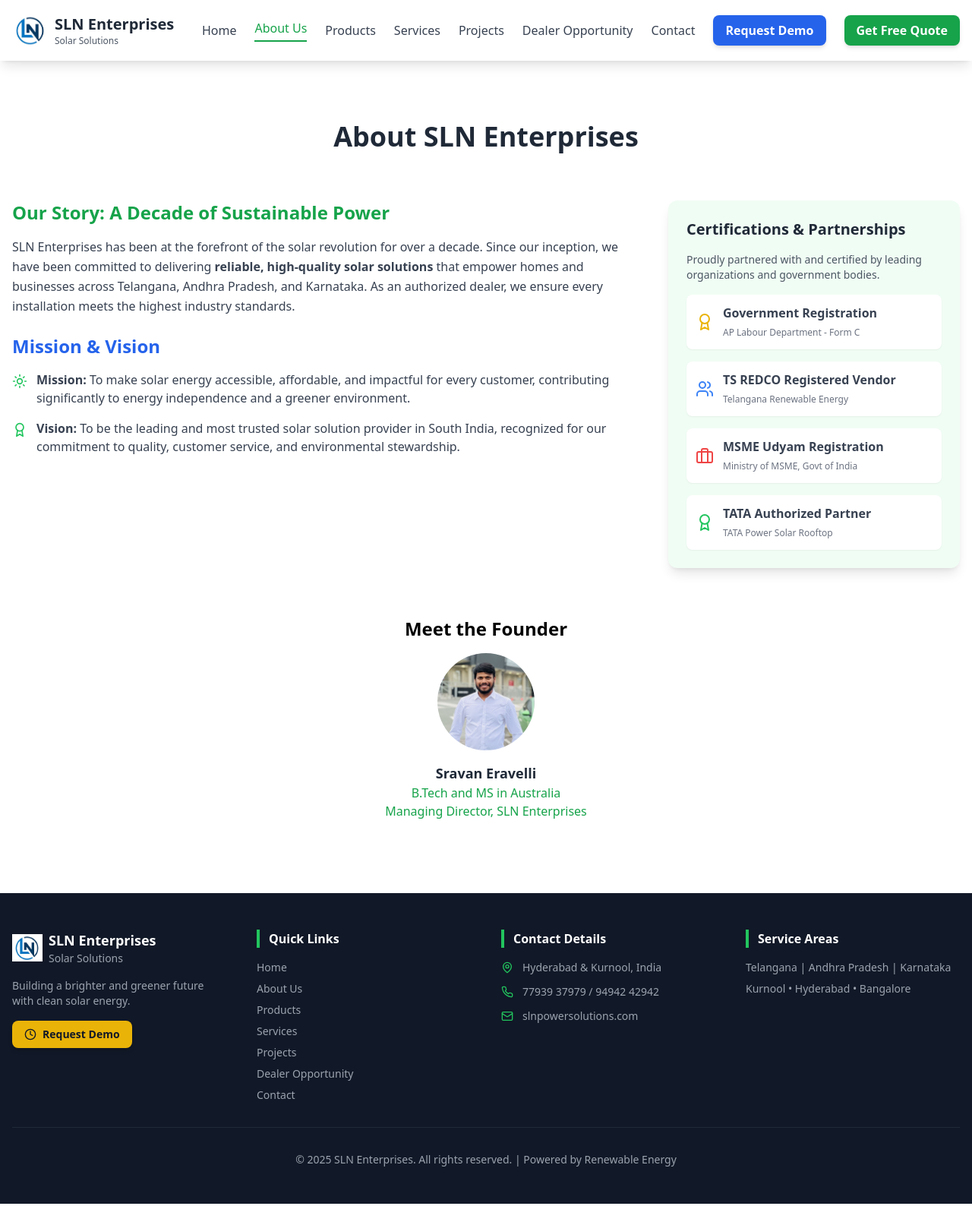
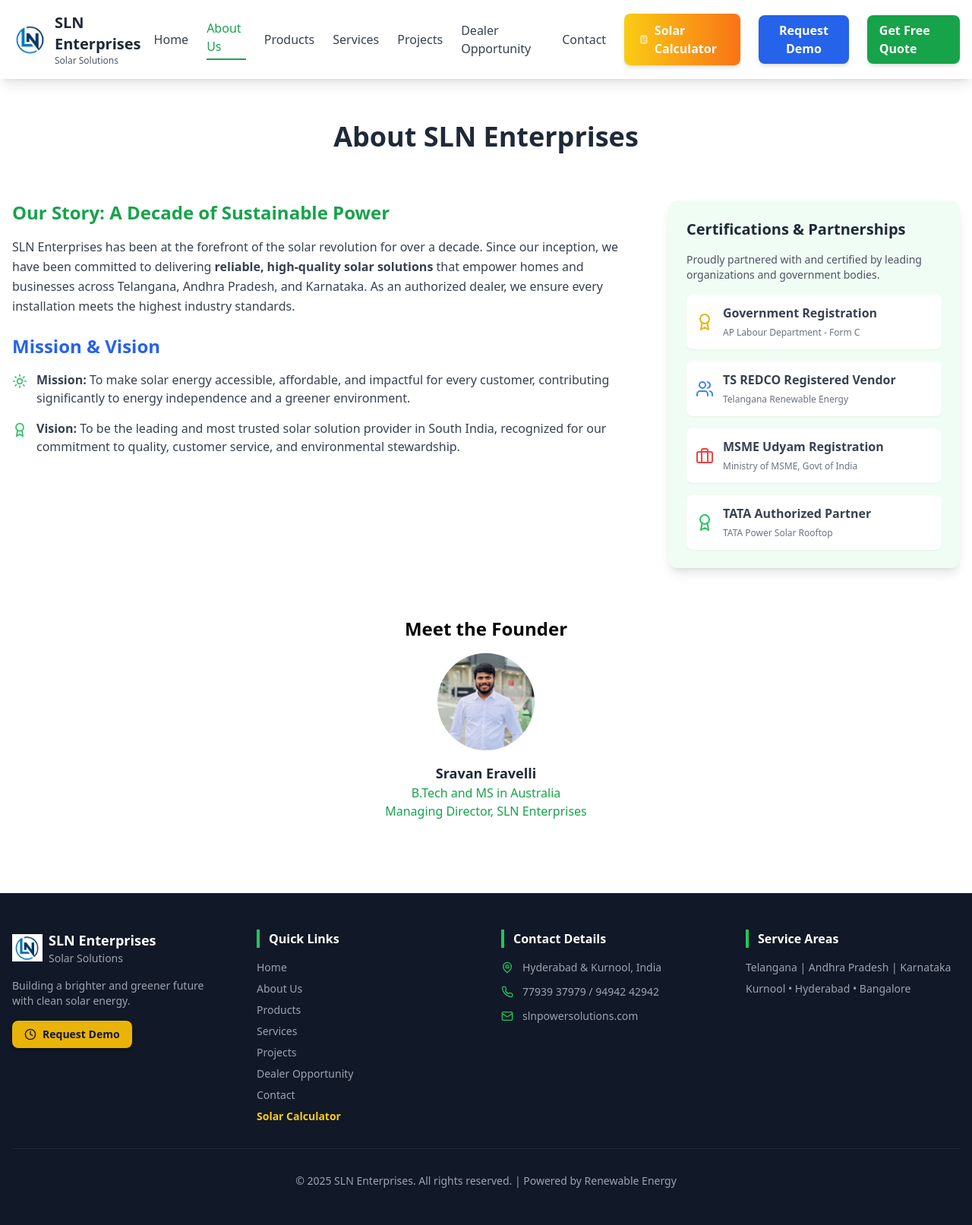
Before and after one commit to Sathishchary/solar-sln-react, a React (Vite) app: page /about in a window 1280 px wide. Shown: the whole page at 76% size. Before the commit the page ends 1585 px from the top, so only its background shows below. Built offline with nearby package versions, Linux system fonts and the light colour scheme.

Commit message:
Refactor Layout component for Solar Calculator
Updated menu items to include Solar Calculator and removed MENU_ITEMS import. Adjusted button styles and links for better mobile responsiveness.

```diff
--- a/src/components/Layout.tsx
+++ b/src/components/Layout.tsx
@@ -1,8 +1,8 @@
-import { Clock, Mail, MapPin, Menu, Phone, X } from 'lucide-react';
+import { Calculator, Clock, Mail, MapPin, Menu, Phone, X } from 'lucide-react';
 import React, { useState } from 'react';
 import { Link, useLocation } from 'react-router-dom';
 import RequestDemoModalApp from '../components/RequestDemoModalApp';
-import { MENU_ITEMS, ROUTES } from '../utils/routes';
+import { ROUTES } from '../utils/routes';
 
 interface LayoutProps {
     children: React.ReactNode;
@@ -13,7 +13,16 @@
     const [isDemoModalOpen, setIsDemoModalOpen] = useState(false);
     const location = useLocation();
 
-    const menuItems = MENU_ITEMS;
+    // Menu items WITHOUT Calculator
+    const menuItems = [
+        { name: 'Home', path: ROUTES.HOME },
+        { name: 'About Us', path: ROUTES.ABOUT },
+        { name: 'Products', path: ROUTES.PRODUCTS },
+        { name: 'Services', path: ROUTES.SERVICES },
+        { name: 'Projects', path: ROUTES.PROJECTS },
+        { name: 'Dealer Opportunity', path: ROUTES.DEALER },
+        { name: 'Contact', path: ROUTES.CONTACT }
+    ];
 
     return (
         <div className="min-h-screen bg-white font-inter">
@@ -41,12 +50,23 @@
                                     {item.name}
                                 </Link>
                             ))}
+
+                            {/* SOLAR CALCULATOR BUTTON - Separate and Highlighted */}
+                            <Link
+                                to={ROUTES.CALCULATOR}
+                                className="bg-gradient-to-r from-yellow-400 to-orange-500 text-white px-5 py-2.5 rounded-lg hover:from-yellow-500 hover:to-orange-600 transition shadow-md font-bold flex items-center"
+                            >
+                                <Calculator className="w-4 h-4 mr-2" />
+                                Solar Calculator
+                            </Link>
+
                             <button
                                 onClick={() => setIsDemoModalOpen(true)}
                                 className="bg-blue-600 text-white px-4 py-2 rounded-lg hover:bg-blue-700 transition shadow-md font-semibold flex items-center"
                             >
                                 Request Demo
                             </button>
+
                             <Link
                                 to={ROUTES.QUOTE}
                                 className="bg-green-600 text-white px-4 py-2 rounded-lg hover:bg-green-700 transition shadow-md font-semibold"
@@ -76,13 +96,34 @@
                                     {item.name}
                                 </Link>
                             ))}
-                            {/* <Link
+
+                            {/* SOLAR CALCULATOR BUTTON - Mobile */}
+                            <Link
+                                to={ROUTES.CALCULATOR}
+                                onClick={() => setMobileMenuOpen(false)}
+                                className="block w-full bg-gradient-to-r from-yellow-400 to-orange-500 text-white px-4 py-3 rounded-lg font-bold text-center flex items-center justify-center"
+                            >
+                                <Calculator className="w-5 h-5 mr-2" />
+                                Solar Calculator
+                            </Link>
+
+                            <button
+                                onClick={() => {
+                                    setIsDemoModalOpen(true);
+                                    setMobileMenuOpen(false);
+                                }}
+                                className="block w-full bg-blue-600 text-white px-4 py-3 rounded-lg font-semibold text-center"
+                            >
+                                Request Demo
+                            </button>
+
+                            <Link
                                 to={ROUTES.QUOTE}
                                 onClick={() => setMobileMenuOpen(false)}
-                                className="block w-full text-left bg-green-600 text-white px-4 py-2 rounded-lg mt-2 font-semibold"
+                                className="block w-full bg-green-600 text-white px-4 py-3 rounded-lg font-semibold text-center"
                             >
                                 Get Free Quote
-                            </Link> */}
+                            </Link>
                         </div>
                     )}
                 </nav>
@@ -122,6 +163,11 @@
                                         </Link>
                                     </li>
                                 ))}
+                                <li>
+                                    <Link to={ROUTES.CALCULATOR} className="hover:text-white transition text-yellow-400 font-semibold">
+                                        Solar Calculator
+                                    </Link>
+                                </li>
                             </ul>
                         </div>
 
@@ -138,12 +184,6 @@
                             <h5 className="font-bold mb-4 border-l-4 border-green-500 pl-3">Service Areas</h5>
                             <p className="text-gray-400 text-sm">Telangana | Andhra Pradesh | Karnataka</p>
                             <p className="text-gray-400 text-sm mt-2">Kurnool • Hyderabad • Bangalore</p>
-                            {/* <Link
-                                to={ROUTES.QUOTE}
-                                className="mt-4 bg-green-600 text-white px-4 py-2 rounded-lg hover:bg-green-700 transition shadow-md font-semibold text-sm inline-block"
-                            >
-                                Get Free Quote
-                            </Link> */}
                         </div>
                     </div>
                     <div className="text-center text-sm text-gray-400">
```
